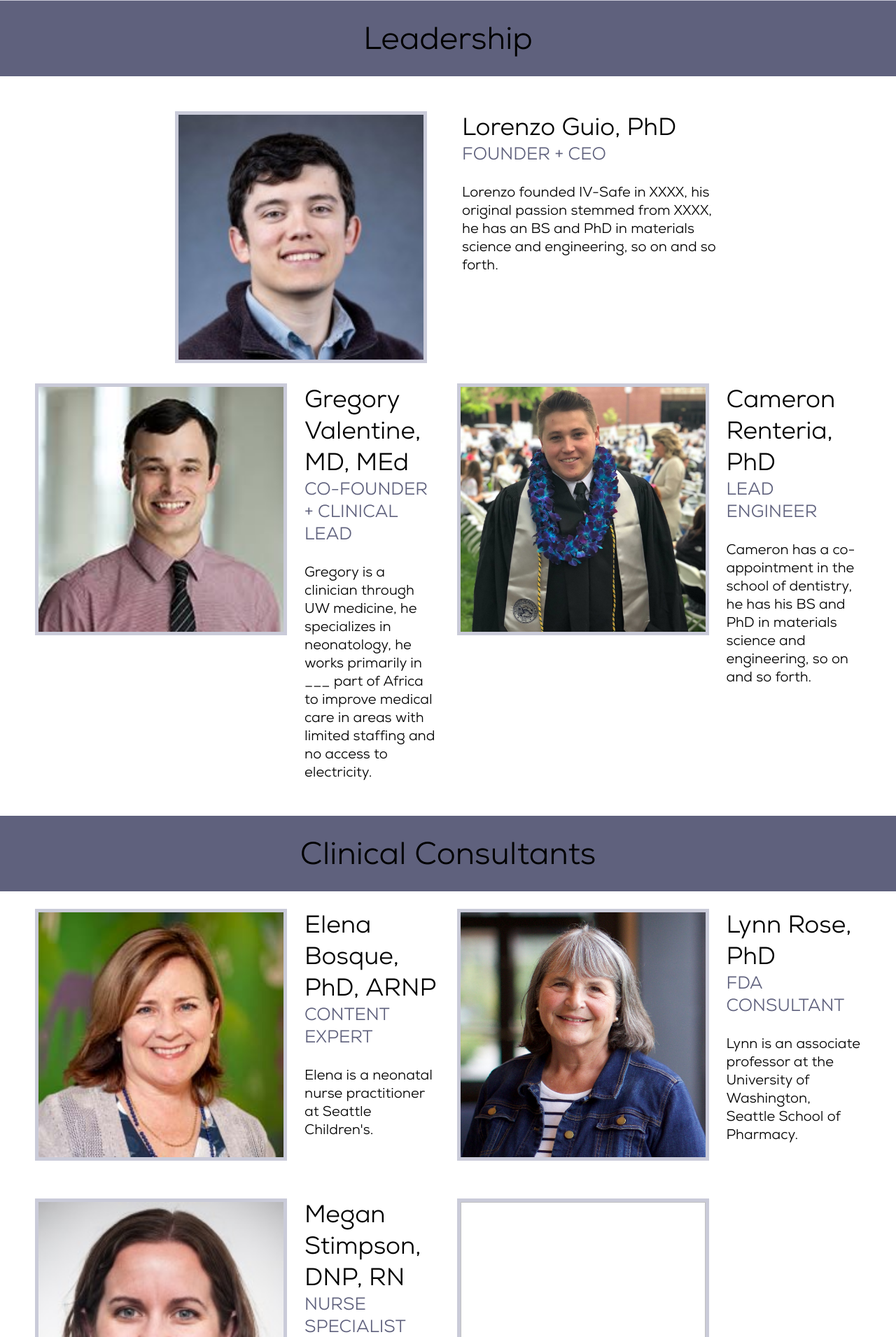
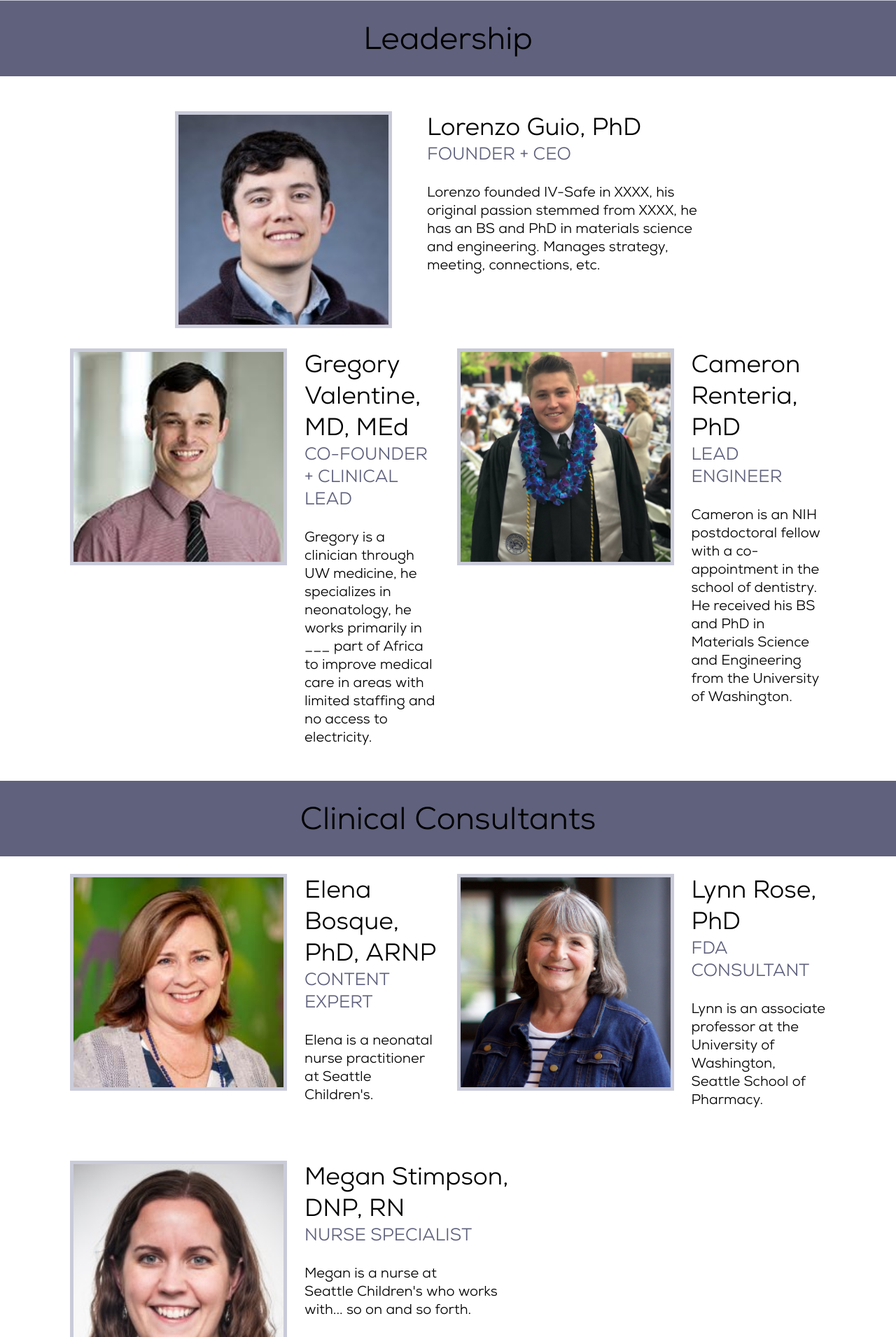
Before and after one commit to wkitch13/IV-Safe, a Flask app: page /team in a window 1280 px wide. Shown: the part 461-2372 px from the top of the page at 70% size. Run offline with Flask 3, Linux system fonts and the light colour scheme.

Commit message:
adding team photos

```diff
--- a/static/base.css
+++ b/static/base.css
@@ -151,7 +151,7 @@ footer a:hover {
     display: flex;
     align-items: flex-start;
     gap: 25px;
-    padding: 25px 50px;
+    padding: 25px 100px;
 }
 
 .img_team_column img {
--- a/templates/team.html
+++ b/templates/team.html
@@ -8,19 +8,19 @@
 
         <div class="img_team_center">
             <div class="image">
-                <img src="{{ url_for('static', filename='images/LorenzoG.jpeg') }}" alt="IV" style="width:350px;height:350px">
+                <img src="{{ url_for('static', filename='images/LorenzoG.jpeg') }}" alt="IV" style="width:300px;height:300px">
             </div>
             <div class="text">
                 <div class="name">Lorenzo Guio, PhD</div>
                 <div class="title">FOUNDER + CEO</div>
                 <div class="description">Lorenzo founded IV-Safe in XXXX, his original passion stemmed from XXXX, he has an
-                BS and PhD in materials science and engineering, so on and so forth.</div>
+                BS and PhD in materials science and engineering. Manages strategy, meeting, connections, etc.</div>
             </div>
         </div>
 
         <div class="img_team_column">
             <div class="image">
-                <img src="{{ url_for('static', filename='images/GregV.jpeg') }}" alt="IV" style="width:350px;height:350px">
+                <img src="{{ url_for('static', filename='images/GregV.jpeg') }}" alt="IV" style="width:300px;height:300px">
             </div>
             <div class="text">
                 <div class="name">Gregory Valentine, MD, MEd</div>
@@ -31,13 +31,14 @@
             </div>
 
             <div class="image">
-                <img src="{{ url_for('static', filename='images/CameronR.jpg') }}" alt="IV" style="width:350px;height:350px">
+                <img src="{{ url_for('static', filename='images/CameronR.jpg') }}" alt="IV" style="width:300px;height:300px">
             </div>
             <div class="text">
                 <div class="name">Cameron Renteria, PhD</div>
                 <div class="title">LEAD ENGINEER</div>
-                <div class="description">Cameron has a co-appointment in the school of dentistry, he has his BS and PhD in
-                materials science and engineering, so on and so forth.</div>
+                <div class="description">Cameron is an NIH postdoctoral fellow with a co-appointment in the school of
+                    dentistry. He received his BS and PhD in Materials Science and Engineering from the University of
+                    Washington.</div>
             </div>
         </div>
 
@@ -45,7 +46,7 @@
 
         <div class="img_team_column">
             <div class="image">
-                <img src="{{ url_for('static', filename='images/ElenaB.jpg') }}" alt="IV" style="width:350px;height:350px">
+                <img src="{{ url_for('static', filename='images/ElenaB.jpg') }}" alt="IV" style="width:300px;height:300px">
             </div>
             <div class="text">
                 <div class="name">Elena Bosque, PhD, ARNP</div>
@@ -54,7 +55,7 @@
             </div>
 
             <div class="image">
-                <img src="{{ url_for('static', filename='images/LynnR.jpg') }}" alt="IV" style="width:350px;height:350px">
+                <img src="{{ url_for('static', filename='images/LynnR.jpg') }}" alt="IV" style="width:300px;height:300px">
             </div>
             <div class="text">
                 <div class="name">Lynn Rose, PhD</div>
@@ -66,20 +67,12 @@
 
         <div class="img_team_column">
             <div class="image">
-                <img src="{{ url_for('static', filename='images/MeganS.jpeg') }}" alt="IV" style="width:350px;height:350px">
+                <img src="{{ url_for('static', filename='images/MeganS.jpeg') }}" alt="IV" style="width:300px;height:300px">
             </div>
             <div class="text">
-                <div class="name">Megan Stimpson, DNP, RN</div>
+                <div class="name">Megan Stimpson, <br>DNP, RN</div>
                 <div class="title">NURSE SPECIALIST</div>
-                <div class="description">Megan is a nurse at Seattle Children's who works with... so on and so forth.</div>
-            </div>
-            <div class="image">
-                <img style="width:350px;height:350px"> <!-- empty space -->
-            </div>
-            <div class="text">
-                <div class="name"><!-- empty space --></div>
-                <div class="title"><!-- empty space --></div>
-                <div class="description"><!-- empty space --></div>
+                <div class="description">Megan is a nurse at <br> Seattle Children's who works <br> with... so on and so forth.</div>
             </div>
         </div>
 
@@ -87,16 +80,16 @@
 
         <div class="img_team_column">
             <div class="image">
-                <img src="{{ url_for('static', filename='images/WrenK.jpeg') }}" alt="IV" style="width:350px;height:350px">
+                <img src="{{ url_for('static', filename='images/WrenK.jpeg') }}" alt="IV" style="width:300px;height:300px">
             </div>
             <div class="text">
                 <div class="name">Surbhi Kakar</div>
                 <div class="title">MATERIALS SCIENCE + ENGINEERING MS</div>
-                <div class="description">Surbhi is a masters student in MSE, she also got her BS in MSE from UW.</div>
+                <div class="description">Surbhi is a Masters student in MSE, she also got her BS in MSE from UW.</div>
             </div>
 
             <div class="image">
-                <img src="{{ url_for('static', filename='images/WrenK.jpeg') }}" alt="IV" style="width:350px;height:350px">
+                <img src="{{ url_for('static', filename='images/NoahT.jpeg') }}" alt="IV" style="width:300px;height:300px">
             </div>
             <div class="text">
                 <div class="name">Noah Tanner</div>
@@ -108,7 +101,7 @@
 
         <div class="img_team_column">
             <div class="image">
-                <img src="{{ url_for('static', filename='images/WrenK.jpeg') }}" alt="IV" style="width:350px;height:350px">
+                <img src="{{ url_for('static', filename='images/WrenK.jpeg') }}" alt="IV" style="width:300px;height:300px">
             </div>
             <div class="text">
                 <div class="name">Aditya Goparaju</div>
@@ -118,32 +111,36 @@
             </div>
 
             <div class="image">
-                <img src="{{ url_for('static', filename='images/WrenK.jpeg') }}" alt="IV" style="width:350px;height:350px">
+                <img src="{{ url_for('static', filename='images/SophieS.jpg') }}" alt="IV" style="width:300px;height:300px">
             </div>
             <div class="text">
                 <div class="name">Sophie De Mello e Souza</div>
                 <div class="title">BIOMECHANICAL ENGINEERING BS</div>
-                <div class="description">Sophie is an undergraduate in mechanical engineering with a biomechanical focus.</div>
+                <div class="description">Sophie is an undergraduate in Biomechanical Engineering. She works with industry
+                connections to further benchtop models of the leakage project.</div>
             </div>
         </div>
 
         <div class="img_team_column">
             <div class="image">
-                <img src="{{ url_for('static', filename='images/WrenK.jpeg') }}" alt="IV" style="width:350px;height:350px">
+                <img src="{{ url_for('static', filename='images/WrenK.jpeg') }}" alt="IV" style="width:300px;height:300px">
             </div>
             <div class="text">
                 <div class="name">Wren Kitchings</div>
                 <div class="title">BIOENGINEERING BS</div>
-                <div class="description">Wren is an undergraduate in bioengineering at UW. She made this website :)</div>
+                <div class="description">Wren is an undergraduate in Bioengineering and Nanomolecular Engineering at the
+                    UW. She researches the impact of IV failure on the interstitial fluid, assists on the swelling
+                    project, and performs website design.</div>
             </div>
 
             <div class="image">
-                <img src="{{ url_for('static', filename='images/WrenK.jpeg') }}" alt="IV" style="width:350px;height:350px">
+                <img src="{{ url_for('static', filename='images/HeshamK.JPG') }}" alt="IV" style="width:300px;height:300px">
             </div>
             <div class="text">
                 <div class="name">Hesham Katabi</div>
                 <div class="title">BIOENGINEERING BS</div>
-                <div class="description">Hesham is...</div>
+                <div class="description">Hesham is an undergraduate in Bioengineering at the UW. He designs and modifies
+                lab models to improve <i>in vitro</i> testing of prototypes.</div>
             </div>
         </div>
 
```
Also changed, not shown: static/images/HeshamK.JPG (added), static/images/NoahT.jpeg (added), static/images/SophieS.jpg (added), static/images/WrenK.jpeg, static/images/swelling_setup.png, 3 other files.
